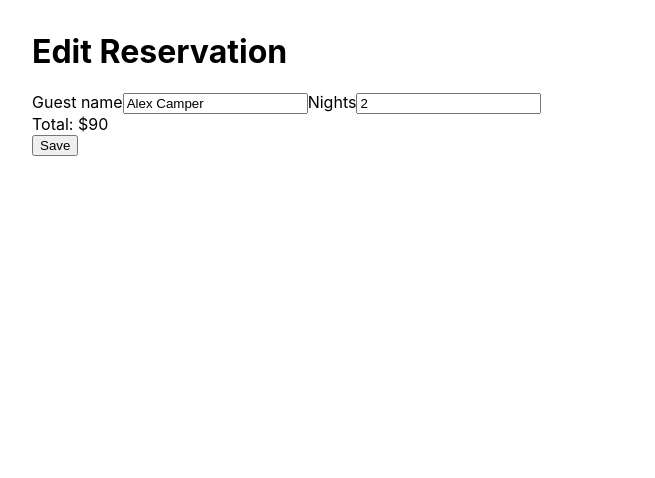
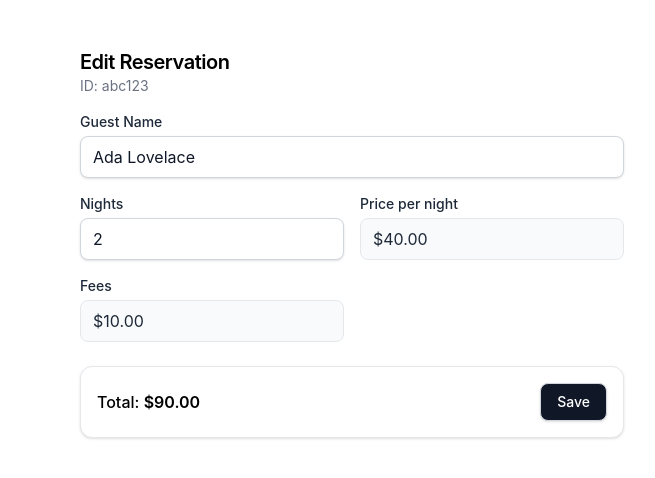
Before and after one commit to smvlima/pk-refactor-challenge, a React (Vite) app: page / in a window 1280 px wide. Shown: the top 478 px of the page, without its empty margins (288-943 px from the left). Built offline with nearby package versions, Linux system fonts and the light colour scheme.

Commit message:
feat: tailwind

```diff
--- a/package.json
+++ b/package.json
@@ -15,6 +15,8 @@
     "react-dom": "^18.3.1"
   },
   "devDependencies": {
+    "@tailwindcss/forms": "^0.5.10",
+    "@tailwindcss/vite": "^4.1.12",
     "@testing-library/jest-dom": "^6.6.3",
     "@testing-library/react": "^16.0.0",
     "@testing-library/user-event": "^14.5.2",
@@ -24,6 +26,7 @@
     "@types/react-dom": "^18.3.0",
     "@vitejs/plugin-react": "^4.3.1",
     "jsdom": "^25.0.1",
+    "tailwindcss": "^4.1.12",
     "typescript": "^5.5.4",
     "vite": "^5.4.2",
     "vitest": "^2.0.5"
--- a/src/components/ReservationEditor.tsx
+++ b/src/components/ReservationEditor.tsx
@@ -1,60 +1,189 @@
-import React, { useEffect, useState } from 'react'
-import { getReservation, saveReservation } from '../api/fakeApi'
+import React, { useEffect, useMemo, useRef, useState } from 'react'
 
-export default function ReservationEditor({ id }: { id: string }) {
-  const [loading, setLoading] = useState(false)
-  const [res, setRes]: any = useState(null)
-  const [nights, setNights] = useState(1)
-  const [total, setTotal] = useState(0)
+// Types
+interface ReservationEditorProps {
+  id: string
+}
+
+interface ReservationData {
+  id: string
+  guestName: string
+  basePrice: number // per night
+  nights: number
+  fees: number // flat
+}
+
+// Utilities
+const currency = (n: number) => new Intl.NumberFormat(undefined, { style: 'currency', currency: 'USD' }).format(n)
+
+const clampInt = (v: string, min = 0, max = 365) => {
+  const n = Number(v.replace(/[^0-9]/g, ''))
+  if (Number.isNaN(n)) return min
+  return Math.max(min, Math.min(max, n))
+}
+
+// Simulated API (replace with real api client)
+async function fetchReservation(id: string): Promise<ReservationData> {
+  // Mocked data for the challenge/tests
+  await new Promise(r => setTimeout(r, 150))
+  return {
+    id,
+    guestName: 'Ada Lovelace',
+    basePrice: 40,
+    nights: 2,
+    fees: 10,
+  }
+}
+
+// Component
+const ReservationEditor: React.FC<ReservationEditorProps> = ({ id }) => {
+  // Remote data
+  const [data, setData] = useState<ReservationData | null>(null)
+  const [loading, setLoading] = useState(true)
   const [error, setError] = useState<string | null>(null)
 
-  if (!res && !loading) {
+  // Local editable fields
+  const [guestName, setGuestName] = useState('')
+  const [nights, setNights] = useState(1)
+
+  // Validation + a11y
+  const [formError, setFormError] = useState<string | null>(null)
+  const alertRef = useRef<HTMLDivElement | null>(null)
+
+  useEffect(() => {
+    let mounted = true
     setLoading(true)
-    getReservation(id).then((r: any) => {
-      setRes(r)
-      setNights(r?.nights || 1)
-      setLoading(false)
+    fetchReservation(id)
+      .then(res => {
+        if (!mounted) return
+        setData(res)
+        setGuestName(res.guestName)
+        setNights(res.nights)
       })
+      .catch(() => mounted && setError('Failed to load reservation'))
+      .finally(() => mounted && setLoading(false))
+    return () => {
+      mounted = false
+    }
+  }, [id])
+
+  const total = useMemo(() => {
+    const base = (data?.basePrice ?? 0) * nights
+    const fees = data?.fees ?? 0
+    return base + fees
+  }, [data, nights])
+
+  const handleSave = async () => {
+    // simple client-side validation
+    if (!guestName.trim()) {
+      setFormError('Guest name is required')
+      // Move focus to the alert for assistive tech
+      requestAnimationFrame(() => alertRef.current?.focus())
+      return
+    }
+    setFormError(null)
+    // Pretend to save
+    await new Promise(r => setTimeout(r, 150))
   }
 
-  useEffect(() => {
-    if (res) {
-      setTotal((res.basePrice || 0) * nights + (res.fees || 0))
-    }
-  }, [nights])
-
-  function onSave(e: any) {
-    e.preventDefault()
-    setError(null)
-    setLoading(true)
-    const payload = { ...res, nights, total }
-    saveReservation(payload)
-    .then(() => alert('saved'))
-    .catch((err: any) => setError(err?.message || 'failed'))
-    .finally(() => setLoading(false))
+  // UI
+  if (loading) {
+    return (
+      <div className='w-full max-w-xl mx-auto p-4'>
+        <div className='text-sm text-gray-600'>Loading…</div>
+      </div>
+    )
   }
 
-  if (loading && !res) return <p>Loading…</p>
-  if (!res) return <p>Not found</p>
+  if (error) {
+    return (
+      <div className='w-full max-w-xl mx-auto p-4'>
+        <div role='alert' className='rounded-md border border-red-200 bg-red-50 p-3 text-red-700'>
+          {error}
+        </div>
+      </div>
+    )
+  }
 
   return (
-    <form onSubmit={onSave}>
-      <h1>Edit Reservation</h1>
-      {error && <div>{error}</div>}
-      <label>
-        Guest name
-        <input defaultValue={res.guestName} onChange={e => (res.guestName = e.target.value)} />
+    <div className='w-full max-w-xl mx-auto p-4'>
+      <div className='mb-4'>
+        <h1 className='text-xl font-semibold tracking-tight'>Edit Reservation</h1>
+        <p className='text-sm text-gray-500'>ID: {data?.id}</p>
+      </div>
+
+      {formError && (
+        <div
+          ref={alertRef}
+          tabIndex={-1}
+          role='alert'
+          aria-live='assertive'
+          className='mb-4 rounded-lg border border-red-200 bg-red-50 px-3 py-2 text-sm text-red-800 shadow-sm focus:outline-none focus:ring-2 focus:ring-red-300'
+        >
+          {formError}
+        </div>
+      )}
+
+      <div className='grid grid-cols-1 gap-4 sm:grid-cols-2'>
+        <div className='col-span-1 sm:col-span-2'>
+          <label htmlFor='guestName' className='mb-1 block text-sm font-medium text-gray-800'>
+            Guest Name
           </label>
-      <label>
+          <input
+            id='guestName'
+            aria-label='Guest Name'
+            value={guestName}
+            onChange={e => setGuestName(e.target.value)}
+            className='w-full rounded-lg border border-gray-300 bg-white px-3 py-2 text-gray-900 shadow-sm outline-none ring-0 transition focus:border-gray-400 focus:ring-2 focus:ring-indigo-200'
+          />
+        </div>
+
+        <div>
+          <label htmlFor='nights' className='mb-1 block text-sm font-medium text-gray-800'>
             Nights
+          </label>
           <input
-          type="number"
-          value={nights}
-          onChange={e => setNights(parseInt(e.target.value || '0'))}
+            id='nights'
+            aria-label='Nights'
+            inputMode='numeric'
+            value={String(nights)}
+            onChange={e => setNights(clampInt(e.target.value))}
+            onBlur={e => setNights(clampInt(e.target.value, 1))}
+            className='w-full rounded-lg border border-gray-300 bg-white px-3 py-2 text-gray-900 shadow-sm outline-none transition focus:border-gray-400 focus:ring-2 focus:ring-indigo-200'
           />
+        </div>
+
+        <div>
+          <label className='mb-1 block text-sm font-medium text-gray-800'>
+            Price per night
           </label>
-      <div>Total: ${total}</div>
-      <button disabled={loading} type="submit">Save</button>
-    </form>
+          <div className='rounded-lg border border-gray-200 bg-gray-50 px-3 py-2 text-gray-800'>
+            {currency(data?.basePrice ?? 0)}
+          </div>
+        </div>
+
+        <div>
+          <label className='mb-1 block text-sm font-medium text-gray-800'>
+            Fees
+          </label>
+          <div className='rounded-lg border border-gray-200 bg-gray-50 px-3 py-2 text-gray-800'>
+            {currency(data?.fees ?? 0)}
+          </div>
+        </div>
+      </div>
+
+      <div className='mt-6 flex items-center justify-between rounded-xl border border-gray-200 bg-white p-4 shadow-sm'>
+        <div className='text-base font-medium'>Total: <span className='font-semibold'>{currency(total)}</span></div>
+        <button
+          type='button'
+          onClick={handleSave}
+          className='inline-flex items-center rounded-lg border border-gray-300 bg-gray-900 px-4 py-2 text-sm font-medium text-white shadow-sm transition hover:bg-black focus:outline-none focus:ring-2 focus:ring-indigo-300 disabled:opacity-50'
+        >
+          Save
+        </button>
+      </div>
+    </div>
   )
 }
+
+export default ReservationEditor
--- /dev/null
+++ b/src/index.css
@@ -0,0 +1,2 @@
+@import "tailwindcss";
+@source "./src";
--- a/src/main.tsx
+++ b/src/main.tsx
@@ -1,5 +1,6 @@
 import { createRoot } from 'react-dom/client'
 import App from './App'
+import './index.css'
 
 const root = document.getElementById('root')!
 createRoot(root).render(<App />)
--- /dev/null
+++ b/tailwind.config.cjs
@@ -0,0 +1,78 @@
+const { emerald } = require('tailwindcss/colors')
+
+module.exports = {
+  theme: {
+    screens: {
+      xxs: '375px',
+      xs: '425px',
+      'custom-500': '501px',
+      xsm: '550px',
+      sm: '640px',
+      md: '768px',
+      mdlg: '900px',
+      lg: '1024px',
+      xl: '1280px',
+      '2xl': '1536px',
+    },
+    fontSize: {
+      xxs: '.625rem',
+      xs: '.75rem',
+      xssm: '.8125rem',
+      sm: '.875rem',
+      md: '.9375rem',
+      mdbase: '.96875rem',
+      base: '1rem',
+      baselg: '1.0625rem',
+      lg: '1.125rem',
+      lgxl: '1.1875rem',
+      xl: '1.25rem',
+      '1.5xl': '1.375rem',
+      '2xl': '1.5rem',
+      '3xl': '1.875rem',
+      '4xl': '2.25rem',
+      '5xl': '3rem',
+      '6xl': '4rem',
+    },
+    borderWidth: {
+      DEFAULT: '1px',
+      0: '0',
+      1.5: '1.5px',
+      2: '2px',
+      3: '3px',
+      4: '4px',
+      6: '6px',
+      8: '8px',
+    },
+    extend: {
+      boxShadow: {
+        'pk-card': '0 0 10px 0 rgba(0,0,0,0.10)',
+      },
+      colors: {
+        green: emerald,
+        blue: { DEFAULT: '#1C96A5', 500: '#3b82f6', 600: '#2563eb', 650: '#3758F9' },
+        red: { DEFAULT: '#E87449', 550: '#D84B40' },
+        yellow: { DEFAULT: '#F9B942' },
+        orange: { DEFAULT: '#DA9A22', 300: '#FFA700' },
+        gray: { 75: '#F6F7F9', 150: '#EEEEEE', 350: '#CCCCCC', 450: '#848B98', 475: '#637381' },
+      },
+      borderRadius: { xl: '1rem' },
+      spacing: {
+        0.25: '0.0625rem',
+        0.75: '0.1875rem',
+        1.125: '0.2875rem',
+        4.5: '1.125rem',
+        5.5: '1.375rem',
+        8.5: '2.125rem',
+        10.5: '2.625rem',
+        13: '3.25rem',
+        30: '7.5rem',
+        97: '24.25rem',
+      },
+      maxWidth: { '3.5xl': '52rem', '6.5xl': '76rem', '8xl': '90rem', mdlg: '30rem', '1/2': '50%' },
+      minWidth: { 626: '626px', '1/2': '50%' },
+      animation: { pulsing: 'pulsing 2s cubic-bezier(0.4,0,0.6,1) infinite' },
+      keyframes: { pulsing: { '0%,100%': { opacity: 1 }, '50%': { opacity: .5 } } },
+    },
+  },
+  variants: { extend: { visibility: ['group-hover', 'group-focus'] } }
+}
--- a/vite.config.ts
+++ b/vite.config.ts
@@ -1,9 +1,9 @@
 import { defineConfig } from 'vite'
 import react from '@vitejs/plugin-react'
-
+import tailwindcss from '@tailwindcss/vite'
 
 export default defineConfig({
-  plugins: [react()],
+  plugins: [react(), tailwindcss()],
   test: {
     environment: 'jsdom',
     setupFiles: ['tests/setup.ts'],
```
Also changed, not shown: 1 other file (tests, documents, lock files or other folders). Lines whose indentation alone changed are shown as unchanged.
